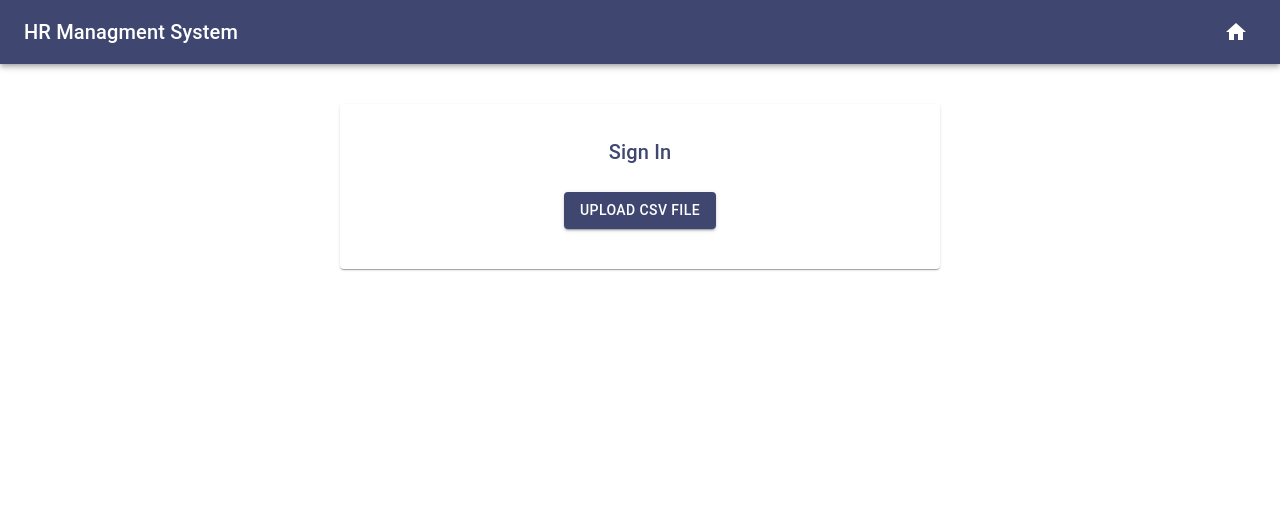
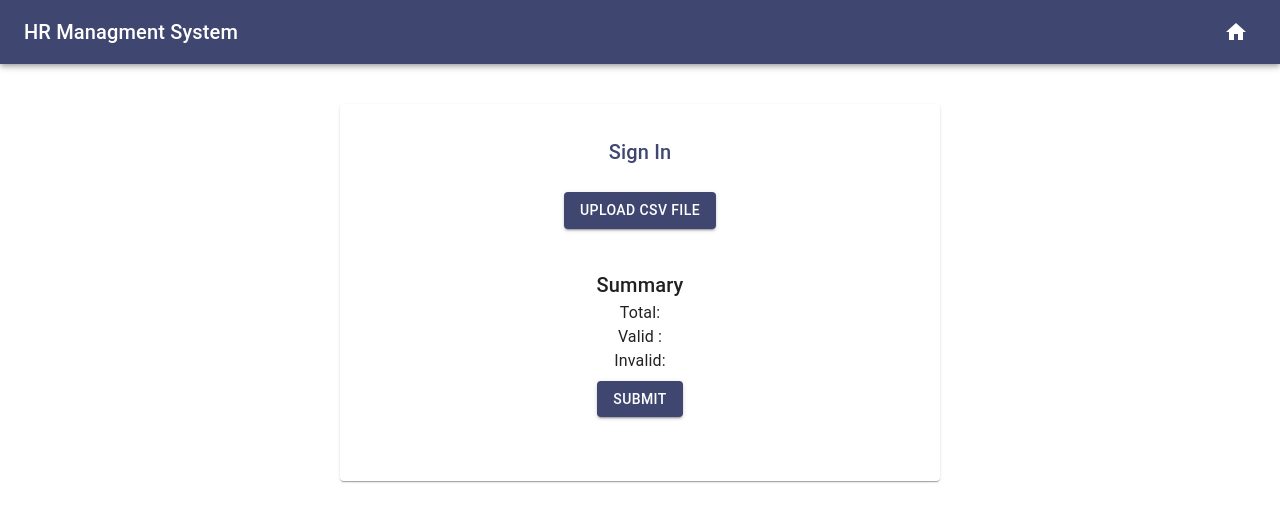
Before and after one commit to ASIF-Mahmud1/TechNext, a React (Create React App) app in the folder client/: page / in a window 1280 px wide. Shown: the top 522 px of the page. Built offline with nearby package versions, Linux system fonts and the light colour scheme.

Commit message:
css tweaks

```diff
--- a/client/src/employee/component/UploadCSV.js
+++ b/client/src/employee/component/UploadCSV.js
@@ -43,6 +43,18 @@ export default function Signin(props) {
         <CardActions>
           <Button color="primary" variant="contained"  className={classes.submit}>Upload CSV file</Button>
         </CardActions>
+        <CardContent>
+          <Typography variant="h6">
+            Summary
+          </Typography>
+          <Typography > Total:{} </Typography>
+          <Typography > Valid :{} </Typography>
+          <Typography > Invalid:{} </Typography>
+
+          <CardActions>
+          <Button color="primary" variant="contained"  className={classes.submit}>Submit</Button>
+        </CardActions>
+        </CardContent>
       </Card>
     )
 }
```
